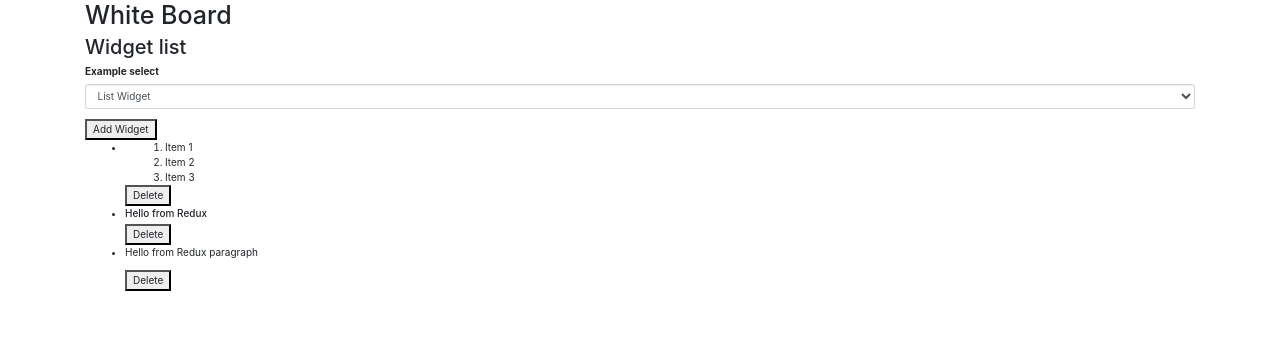
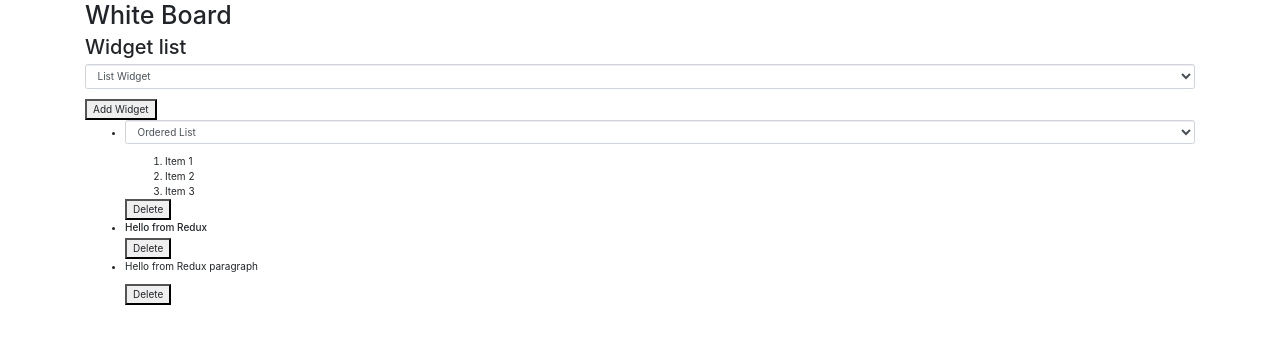
Before and after one commit to krezchikov42/wbdv-a3-krezchikov-client-react, a React (Create React App) app: page / in a window 1280 px wide. Shown: the top 344 px of the page. Built offline with nearby package versions, Linux system fonts and the light colour scheme.

Commit message:
getting list widget to have a selector from ordered list or not

```diff
--- a/src/components/ListWidget.js
+++ b/src/components/ListWidget.js
@@ -1,9 +1,23 @@
 import React from "react";
-import PropTypes from 'prop-types';
+import PropTypes from "prop-types";
 
 export default class ListWidget extends React.Component {
   render() {
+    console.log('renderList', this.props.widget)
+    let order_select_value = this.orderedBoolToString(this.props.widget.ordered)
     return (
+      <div>
+        <div className="form-group">
+          <select
+            className="form-control"
+            id="typeListSelect"
+            value={order_select_value}
+            onChange={this.changeTypeList}
+          >
+            <option value="ordered">Ordered List</option>
+            <option value="not_ordered">Unordered List</option>
+          </select>
+        </div>
         <div>
           {!this.props.widget.ordered && (
             <ul>
@@ -20,10 +34,28 @@ export default class ListWidget extends React.Component {
             </ol>
           )}
         </div>
+      </div>
     );
+  }
+
+  changeTypeList = e => {
+    let new_type = this.orderedStringToBool(e.target.value);
+    let widget = { ...this.props.widget, ordered: new_type };
+    this.props.updateWidget(widget.id, widget);
+  };
+
+  orderedStringToBool = order_string => {
+    let values_map = { ordered: true, not_ordered: false };
+    return values_map[order_string]
+  };
+
+  orderedBoolToString = order_bool => {
+      let values_map = {true: "ordered", false: "not_ordered"}
+      return values_map[order_bool]
   }
 }
 
-ListWidget.PropTypes = {
+ListWidget.propTypes = {
   widget: PropTypes.object,
-}
+  updateWidget: PropTypes.func
+};
--- a/src/components/WidgetListComponent.js
+++ b/src/components/WidgetListComponent.js
@@ -4,12 +4,10 @@ import HeadingWidget from "./HeadingWidget";
 import ParagraphWidget from "./ParagraphWidget";
 import ListWidget from "./ListWidget";
 
-const WidgetListComponent = ({ widgets, widget_type_create, addWidget, deleteWidget, changeWidgetTypeToCreate }) => (
-
+const WidgetListComponent = ({ widgets, widget_type_create, addWidget, deleteWidget, changeWidgetTypeToCreate, updateWidget}) => (
   <div>
     <h2>Widget list</h2>
     <div className="form-group">
-      <label for="widgetSelectForm">Example select</label>
       <select className="form-control" id="widgetSelectForm" value={widget_type_create} onChange={changeWidgetTypeToCreate}>
         <option value="LIST">List Widget</option>
         <option value="HEADING">Header Widget</option>
@@ -20,7 +18,7 @@ const WidgetListComponent = ({ widgets, widget_type_create, addWidget, deleteWid
     <ul>
       {widgets.map(widget => (
         <li>
-          {widget.type === "LIST" && <ListWidget widget={widget} />}
+          {widget.type === "LIST" && <ListWidget widget={widget} updateWidget={updateWidget}/>}
           {widget.type === "HEADING" && <HeadingWidget widget={widget} />}
           {widget.type === "PARAGRAPH" && <ParagraphWidget widget={widget} />}
           <button onClick={() => deleteWidget(widget.id)}>Delete</button>
@@ -30,5 +28,10 @@ const WidgetListComponent = ({ widgets, widget_type_create, addWidget, deleteWid
   </div>
 );
 
+// WidgetListComponent.propTypes = {
+//   widgets: PropTypes.array,
+//   addWidget: PropTypes.func,
+//   deleteWidget: PropTypes.func
+// };
 
 export default WidgetListComponent;
--- a/src/containers/WidgetListContainer.js
+++ b/src/containers/WidgetListContainer.js
@@ -19,6 +19,9 @@ const dispatcherToPropertyMapper = dispatch => {
         },
         changeWidgetTypeToCreate: (event) => {
             dispatch({type: 'CHANGE_TO_CREATE', widget_type: event.target.value})
+        },
+        updateWidget: (widget_id, widget) => {
+            dispatch({type: 'UPDATE_WIDGET', widget: widget, widget_id: widget_id})
         }
     }
 }
--- a/src/reducers/widgetListReducer.js
+++ b/src/reducers/widgetListReducer.js
@@ -1,25 +1,23 @@
+import {replaceAt} from '../utils/utils'
 
 const initialState = {
   widgets: [
-        {type:"LIST", ordered:true, text: "Item 1\nItem 2\nItem 3", id: 123},
-        {type:"HEADING", size:6, text: "Hello from Redux", id: 234},
-        {type:"PARAGRAPH", text: "Hello from Redux paragraph", id: 345}
+    { type: "LIST", ordered: true, text: "Item 1\nItem 2\nItem 3", id: 123 },
+    { type: "HEADING", size: 6, text: "Hello from Redux", id: 234 },
+    { type: "PARAGRAPH", text: "Hello from Redux paragraph", id: 345 }
   ],
   widget_type_create: "LIST"
-}
+};
 
 const widgetListReducer = (state = initialState, action) => {
 
-    console.log(action)
-
   switch (action.type) {
-        case 'DELETE_WIDGET':
+    case "DELETE_WIDGET":
       return {
         ...state,
         widgets: state.widgets.filter(widget => widget.id !== action.widgetId)
-            }
-        case 'CREATE_WIDGET':
-            console.log('CREATE_WIDGET',state)
+      };
+    case "CREATE_WIDGET":
       return {
         ...state,
         widgets: [
@@ -27,20 +25,27 @@ const widgetListReducer = (state = initialState, action) => {
           {
             type: state.widget_type_create,
             size: 1,
-                        text: 'Default Text',
-                        id: (new Date()).getTime()
+            text: "Default Text",
+            id: new Date().getTime()
           }
         ]
-            }
-        case 'CHANGE_TO_CREATE':
-            console.log("CHANGE_TO_CREATE", state)
+      };
+    case "CHANGE_TO_CREATE":
       return {
         ...state,
         widget_type_create: action.widget_type
+      };
+    case "UPDATE_WIDGET":
+      let widget_new = action.widget;
+      let found_module_index = state.widgets.findIndex(
+        widget_one => widget_one.id === action.widget_id
+      );
+      let widget_many_new = replaceAt(state.widgets,found_module_index,widget_new)
+      return {...state,
+                widgets: widget_many_new};
+    default:
+      return state;
   }
-        default:
-            return state
-    }
-}
+};
 
 export default widgetListReducer;
```
Lines whose indentation alone changed are shown as unchanged.
